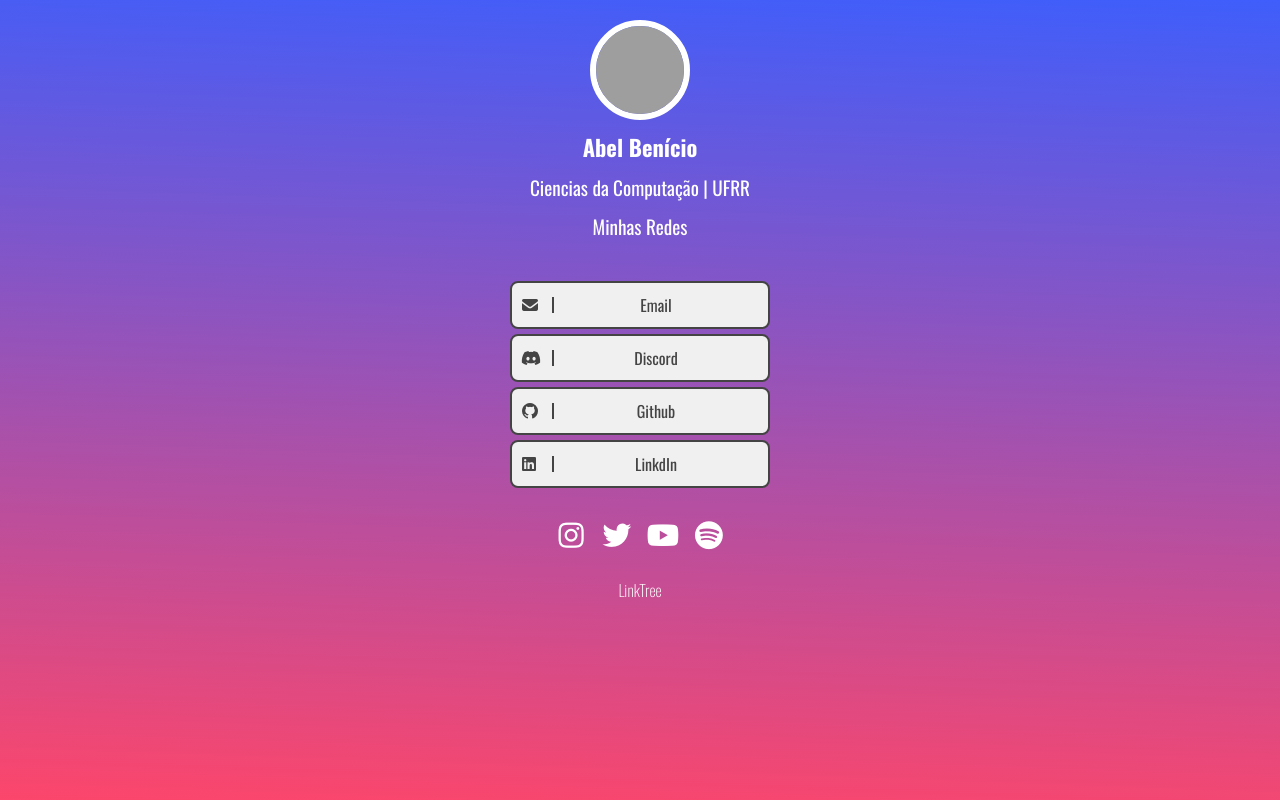
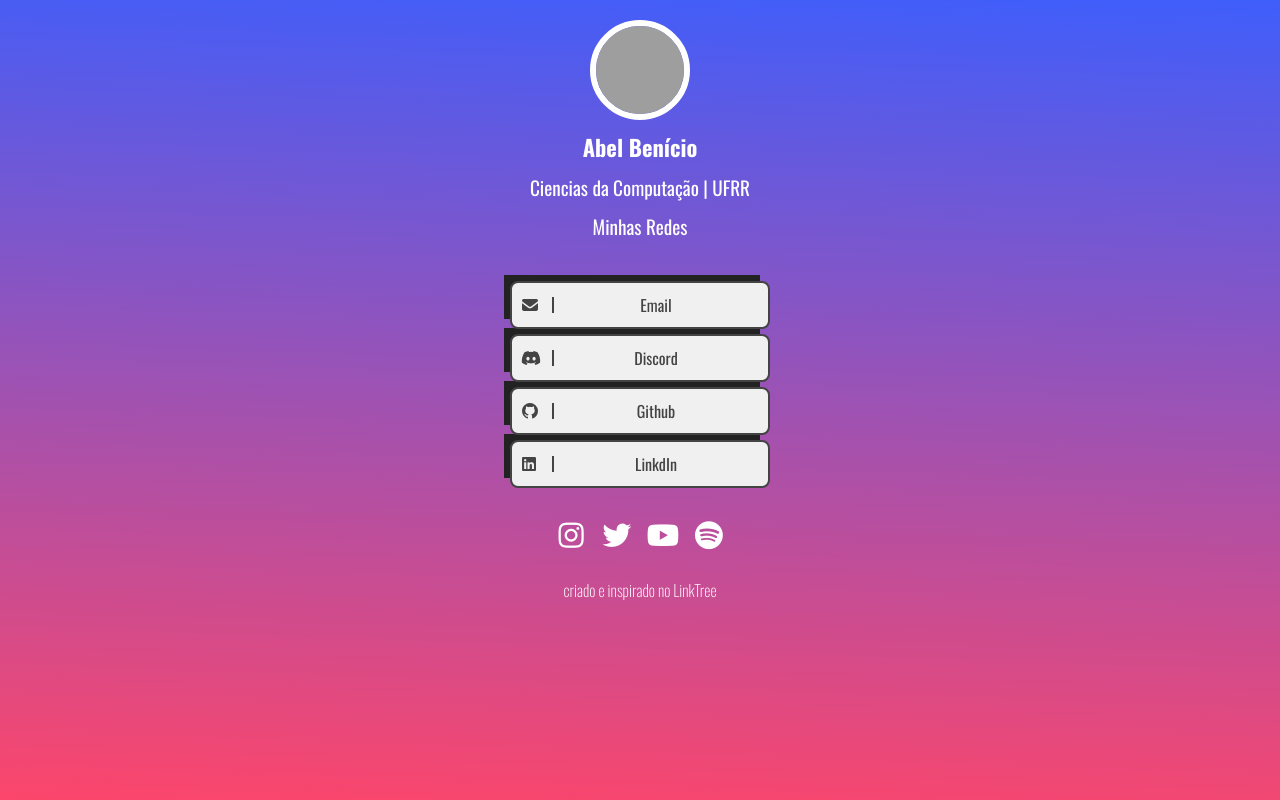
Before and after one commit to Dufalt11/Projeto_modulo_desenvolvimentoWeb, a plain HTML site: page index.html in a window 1280 px wide. Drawn offline with nearby package versions, Linux system fonts and the light colour scheme; grey boxes are pictures that could not be loaded.

Commit message:
atualizando o projeto

```diff
--- a/css/style.css
+++ b/css/style.css
@@ -69,6 +69,7 @@ body {
     color: #444;
     padding: 10px;
     border-radius: 8px;
+    position: relative;
 }
 
 .links_uteis ul a:hover {
@@ -86,6 +87,16 @@ body {
 .links_uteis ul a span {
     flex-grow: 1;
     text-align: center;
+}
+
+.links_uteis .fundo_button{
+    position: absolute;
+    width: 100%;
+    height: 100%;
+    background-color: #222;
+    z-index: -999;
+    top: -8px;
+    right: 8px;
 }
 
 .redes_sociais ul {
--- a/index.html
+++ b/index.html
@@ -35,24 +35,28 @@
                         <a href="abelbeni0303@gmail.com">
                             <i class="fas fa-envelope"></i>
                             <span>Email</span>
+                            <div class="fundo_button"></div>
                         </a>
                     </li>
                     <li>
                         <a href="#" target="_blank">
                             <i class="fab fa-discord"></i>
                             <span>Discord</span>
+                            <div class="fundo_button"></div>
                         </a>
                     </li>
                     <li>
                         <a href="#" target="_blank">
                             <i class="fab fa-github"></i>
                             <span>Github</span>
+                            <div class="fundo_button"></div>
                         </a>
                     </li>
                     <li>
                         <a href="#" target="_blank">
                             <i class="fab fa-linkedin"></i>
                             <span>LinkdIn</span>
+                            <div class="fundo_button"></div>
                         </a>
                     </li>
                 </ul>
@@ -84,7 +88,7 @@
             </nav>
             <br>
             <footer>
-                <p>LinkTree</p>
+                <p>criado e inspirado no LinkTree</p>
             </footer>
         </main>
     </div>
```
Also changed, not shown: js/script.js (added).
